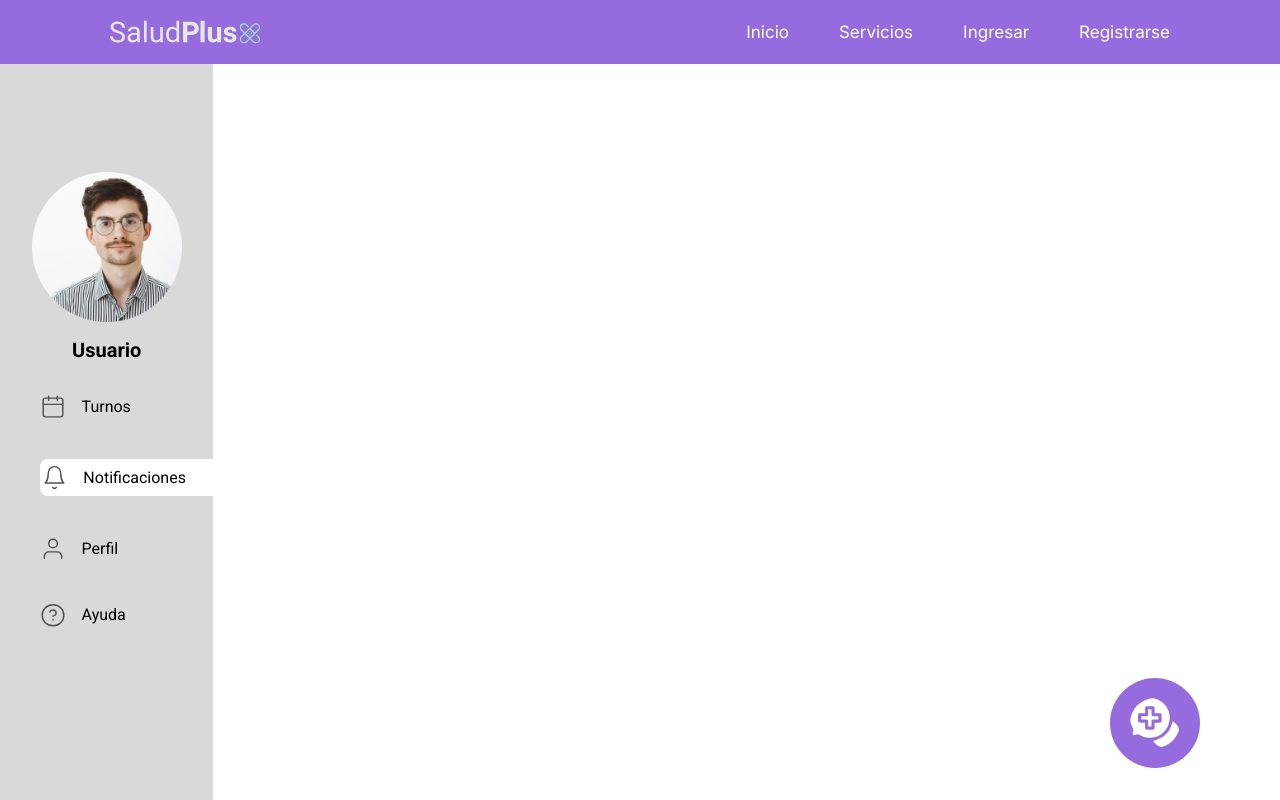
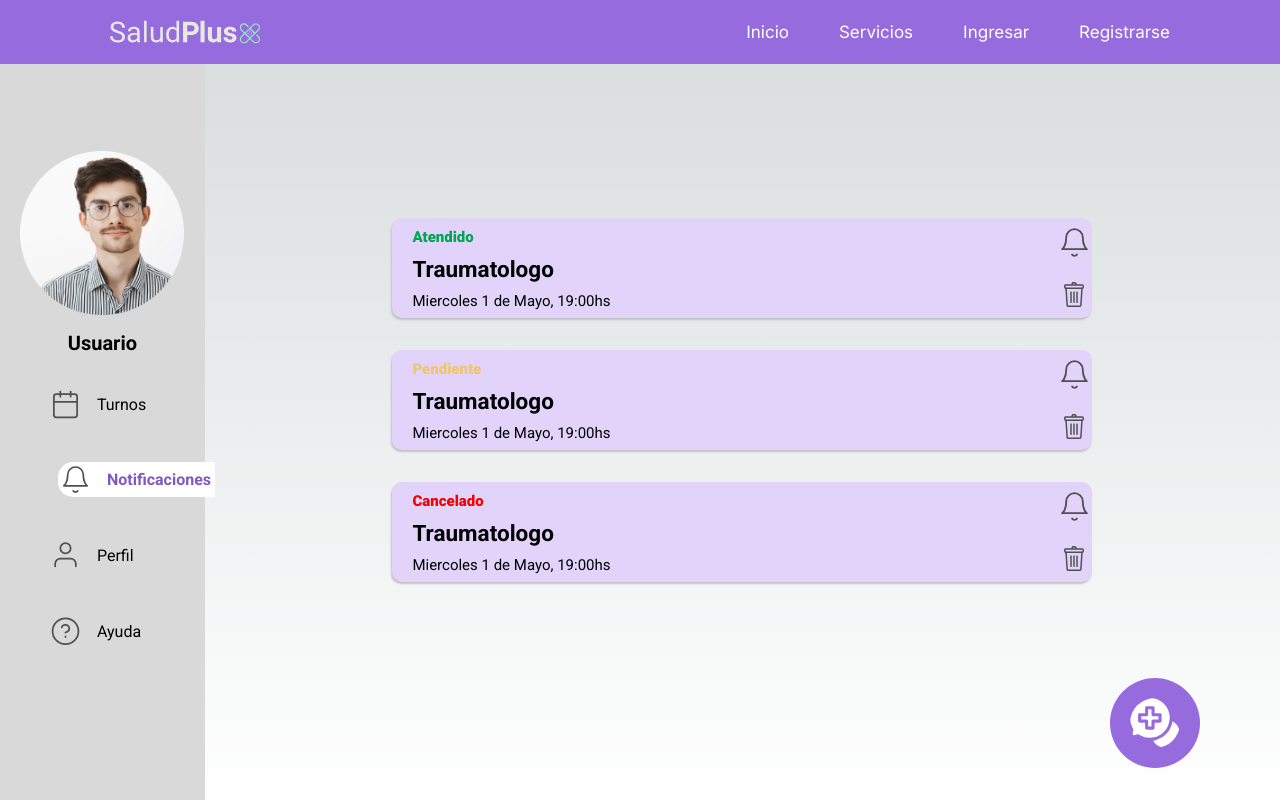
Before and after one commit to Kitatzu/saludplus, a Next.js app in the folder Frontend/: page /dashboard in a window 1280 px wide. Built offline with nearby package versions, Linux system fonts and the light colour scheme.

Commit message:
Add dashboard notification card

```diff
--- a/Frontend/src/app/dashboard/dashboard.css
+++ b/Frontend/src/app/dashboard/dashboard.css
@@ -1,22 +1,30 @@
+/* Estilos del Layout Dashboard*/
+
 .dashboard_container {
   width: 100vw;
   height: 100vh;
   display: flex;
   justify-content: center;
   align-items: center;
-  background-color: #ffffff;
 
-  & div:first-child {
-    width: 20%;
+  & .div1 {
+    width: 16%;
+    height: 100vh;
   }
 
-  & div:last-child {
-    z-index: 2;
-    width: 100%;
+  & .div2 {
+    width: 84%;
+    height: 100vh;
   }
 }
 
-.page_container {
-  width: 100vw;
+/* Estilos de page dashboard */
+.dashboard_page {
+  width: 100%;
   height: 100vh;
+  display: flex;
+  justify-content: center;
+  align-items: center;
+  flex-direction: column;
+  gap: 2rem;
 }
--- a/Frontend/src/app/dashboard/help/page.jsx
+++ b/Frontend/src/app/dashboard/help/page.jsx
@@ -1,3 +1,5 @@
+import "../dashboard.css";
+
 export default function HelpPage() {
-  return <div> Help page</div>;
+  return <div className="dashboard_page"></div>;
 }
--- a/Frontend/src/app/dashboard/layout.jsx
+++ b/Frontend/src/app/dashboard/layout.jsx
@@ -1,14 +1,14 @@
-import { SideNav } from "@/components/Dashboard/SideNav";
+import { SideNav } from "@/components/Dashboard/SideNav/SideNav";
 import { robotoFont } from "@/fonts/fonts";
 import "./dashboard.css";
 
 export default function Layout({ children }) {
   return (
-    <div className={`${robotoFont.className} dashboard_container`}>
-      <div>
+    <div className={`${robotoFont.className} dashboard_container antialiased`}>
+      <div className="div1">
         <SideNav />
       </div>
-      <div> {children} </div>
+      <div className="div2"> {children} </div>
     </div>
   );
 }
--- a/Frontend/src/app/dashboard/page.jsx
+++ b/Frontend/src/app/dashboard/page.jsx
@@ -1,9 +1,24 @@
 import "./dashboard.css";
+import { AppoimentCard } from "@/components/Dashboard/AppoimentCard/AppoimentCard";
 
 export default function Dashboard() {
   return (
-    <div className="page_container">
-      <h1> Home Dashboard</h1>
+    <div className="dashboard_page">
+      <AppoimentCard
+        state="Atendido"
+        h1="Traumatologo"
+        date={"Miercoles 1 de Mayo, 19:00hs"}
+      />
+      <AppoimentCard
+        state="Pendiente"
+        h1="Traumatologo"
+        date={"Miercoles 1 de Mayo, 19:00hs"}
+      />
+      <AppoimentCard
+        state="Cancelado"
+        h1="Traumatologo"
+        date={"Miercoles 1 de Mayo, 19:00hs"}
+      />
     </div>
   );
 }
--- a/Frontend/src/app/dashboard/profile/page.jsx
+++ b/Frontend/src/app/dashboard/profile/page.jsx
@@ -1,3 +1,3 @@
 export default function ProfilePage() {
-  return <div> Profile Page </div>;
+  return <div>Profile Page</div>;
 }
--- /dev/null
+++ b/Frontend/src/components/Dashboard/AppoimentCard/AppoimentCard.jsx
@@ -0,0 +1,31 @@
+import "./appoiment.css";
+
+export const AppoimentCard = ({ h1, date, state }) => {
+  const getStateClass = () => {
+    return state === "Pendiente"
+      ? "pending"
+      : state === "Atendido"
+      ? "success"
+      : state === "Cancelado"
+      ? "canceled"
+      : "";
+  };
+
+  return (
+    <article className="appoiment_card">
+      <div className="text_container">
+        <span className={`state ${getStateClass()}`}>{state}</span>
+        <h1>{h1}</h1>
+        <span className="date">{date}</span>
+      </div>
+      <div className="icons_container">
+        <button>
+          <img src="/icons/Bell.svg" alt="notification" />
+        </button>
+        <button>
+          <img src="/icons/DeleteClosed.svg" alt="Delete Appoiment" />
+        </button>
+      </div>
+    </article>
+  );
+};
--- /dev/null
+++ b/Frontend/src/components/Dashboard/AppoimentCard/appoiment.css
@@ -0,0 +1,64 @@
+.appoiment_card {
+  width: 700px;
+  height: 100px;
+  background-color: #e1d3f9;
+  border-radius: 10px;
+  box-shadow: -1px 2px 2px 0px #c2c2c2;
+  display: flex;
+  justify-content: space-between;
+
+  & .text_container {
+    width: 50%;
+    display: flex;
+    justify-content: flex-start;
+    align-items: flex-start;
+    flex-direction: column;
+    gap: 10px;
+    margin-left: 20px;
+    font-size: 15px;
+
+    & .state {
+      padding-top: 10px;
+      font-weight: 900;
+    }
+
+    & .success {
+      color: #00a650;
+    }
+
+    & .pending {
+      color: #efc56f;
+    }
+
+    & .canceled {
+      color: #f60002;
+    }
+
+    & h1 {
+      display: flex;
+      gap: 5px;
+
+      & img {
+        width: 15%;
+      }
+    }
+  }
+
+  & .icons_container {
+    display: flex;
+    flex-direction: column;
+    justify-content: center;
+    align-items: center;
+    gap: 20px;
+
+    & button {
+      cursor: pointer;
+      border: none;
+      background-color: transparent;
+
+      & img {
+        width: 90%;
+      }
+    }
+  }
+}
--- a/Frontend/src/components/Dashboard/SideNav.jsx
+++ /dev/null
@@ -1,54 +0,0 @@
-"use client";
-import Link from "next/link";
-import { usePathname } from "next/navigation";
-import "./side.css";
-
-export const SideNav = () => {
-  const pathname = usePathname();
-
-  return (
-    <nav className="side_container">
-      <div>
-        <img src="/Avatar.png" className="Profile Logo" />
-        <span>
-          <strong> Usuario</strong>
-        </span>
-      </div>
-      <div>
-        <Link
-          href="/dashboard/calendar"
-          className={`link-nav ${
-            pathname === "/dashboard/calendar" ? "active" : ""
-          } `}
-        >
-          <img src="/icons/Calendar.svg" alt="Calender" /> Turnos
-        </Link>
-        <Link
-          href="/dashboard"
-          className={`link-nav ${pathname === "/dashboard" ? "active" : ""} `}
-        >
-          <img src="/icons/Bell.svg" alt="Bell" />
-          Notificaciones
-        </Link>
-        <Link
-          href="/dashboard/profile"
-          className={`link-nav ${
-            pathname === "/dashboard/profile" ? "active" : ""
-          } `}
-        >
-          <img src="/icons/User.svg" alt="User" />
-          Perfil
-        </Link>
-        <Link
-          href="/dashboard/help"
-          className={`link-nav ${
-            pathname === "/dashboard/help" ? "active" : ""
-          } `}
-        >
-          <img src="/icons/Help.svg" alt="Help" />
-          Ayuda
-        </Link>
-      </div>
-    </nav>
-  );
-};
--- /dev/null
+++ b/Frontend/src/components/Dashboard/SideNav/SideNav.jsx
@@ -0,0 +1,42 @@
+"use client";
+import Link from "next/link";
+import { usePathname } from "next/navigation";
+import "./side.css";
+
+export const SideNav = () => {
+  const pathname = usePathname();
+  const links = [
+    {
+      href: "/dashboard/calendar",
+      text: "Turnos",
+      iconSrc: "/icons/Calendar.svg",
+    },
+    { href: "/dashboard", text: "Notificaciones", iconSrc: "/icons/Bell.svg" },
+    { href: "/dashboard/profile", text: "Perfil", iconSrc: "/icons/User.svg" },
+    { href: "/dashboard/help", text: "Ayuda", iconSrc: "/icons/Help.svg" },
+  ];
+
+  return (
+    <nav className="side_container">
+      <div className="side_img_container">
+        <img src="/Avatar.png" className="Profile Logo" />
+        <span>
+          <strong> Usuario</strong>
+        </span>
+      </div>
+      <div className="side_link_container">
+        {/* Utilizar map para renderizar todos los enlaces */}
+        {links.map((link, index) => (
+          <Link
+            key={index}
+            href={link.href}
+            className={`link_nav ${pathname === link.href ? "active" : ""}`}
+          >
+            <img src={link.iconSrc} alt={link.text} />
+            {link.text}
+          </Link>
+        ))}
+      </div>
+    </nav>
+  );
+};
--- /dev/null
+++ b/Frontend/src/components/Dashboard/SideNav/side.css
@@ -0,0 +1,57 @@
+.side_container {
+  background-color: #d9d9d9;
+  height: 100%;
+  width: 100%;
+  display: flex;
+  justify-content: center;
+  align-items: center;
+  flex-direction: column;
+
+  & .side_img_container {
+    display: flex;
+    flex-direction: column;
+    align-items: center;
+
+    & img {
+      width: 90%;
+    }
+
+    & span {
+      font-size: 20px;
+      margin: 1rem;
+    }
+  }
+
+  & .side_link_container {
+    display: flex;
+    flex-direction: column;
+    justify-content: center;
+    gap: 2.5rem;
+    margin-top: 1rem;
+    padding-left: 3rem;
+
+    & .link_nav {
+      height: 100%;
+      width: 100%;
+      display: flex;
+      align-items: center;
+      padding: 2px 0px 2px 2px;
+
+      & img {
+        width: 20%;
+        margin-right: 16px;
+      }
+    }
+  }
+
+  & .active {
+    transition: 0.2s ease-in-out;
+    position: relative;
+    left: 10px;
+    background-color: #ffffff;
+    color: #7f59bf;
+    font-weight: bold;
+    border-radius: 15px 0 0 15px;
+    padding: 2px 0px 2px 2px;
+  }
+}
--- a/Frontend/src/components/Dashboard/side.css
+++ /dev/null
@@ -1,66 +0,0 @@
-.side_container {
-  background-color: #d9d9d9;
-  width: 100%;
-  height: 100vh;
-  display: flex;
-  justify-content: center;
-  align-items: center;
-  flex-direction: column;
-  gap: 2rem;
-
-  & div:first-child {
-    display: flex;
-    justify-content: center;
-    align-items: center;
-    flex-direction: column;
-    gap: 1rem;
-    & span {
-      font-size: 20px;
-      text-align: center;
-    }
-
-    & img {
-      width: 150px;
-    }
-  }
-
-  & div:last-child {
-    display: flex;
-    flex-direction: column;
-    gap: 2.5rem;
-    margin-left: 5rem;
-
-    & .link-nav {
-      display: flex;
-      align-items: center;
-      gap: 1rem;
-      transition: 0.5s ease;
-
-      &:hover {
-        color: #7a52bc;
-      }
-
-      & img {
-        width: 12%;
-      }
-    }
-  }
-}
-
-.active {
-  position: relative;
-  width: 100%;
-  padding: 5px 0 5px 2px;
-  background-color: #ffffff;
-  border-radius: 8px 0 0 8px;
-  transition: 0.2s ease-in-out all;
-  box-sizing: border-box;
-
-  & p {
-    color: #7a52bc;
-
-    & img {
-      fill: #7a52bc;
-    }
-  }
-}
```
Also changed, not shown: Frontend/public/icons/DeleteClosed.svg (added).
